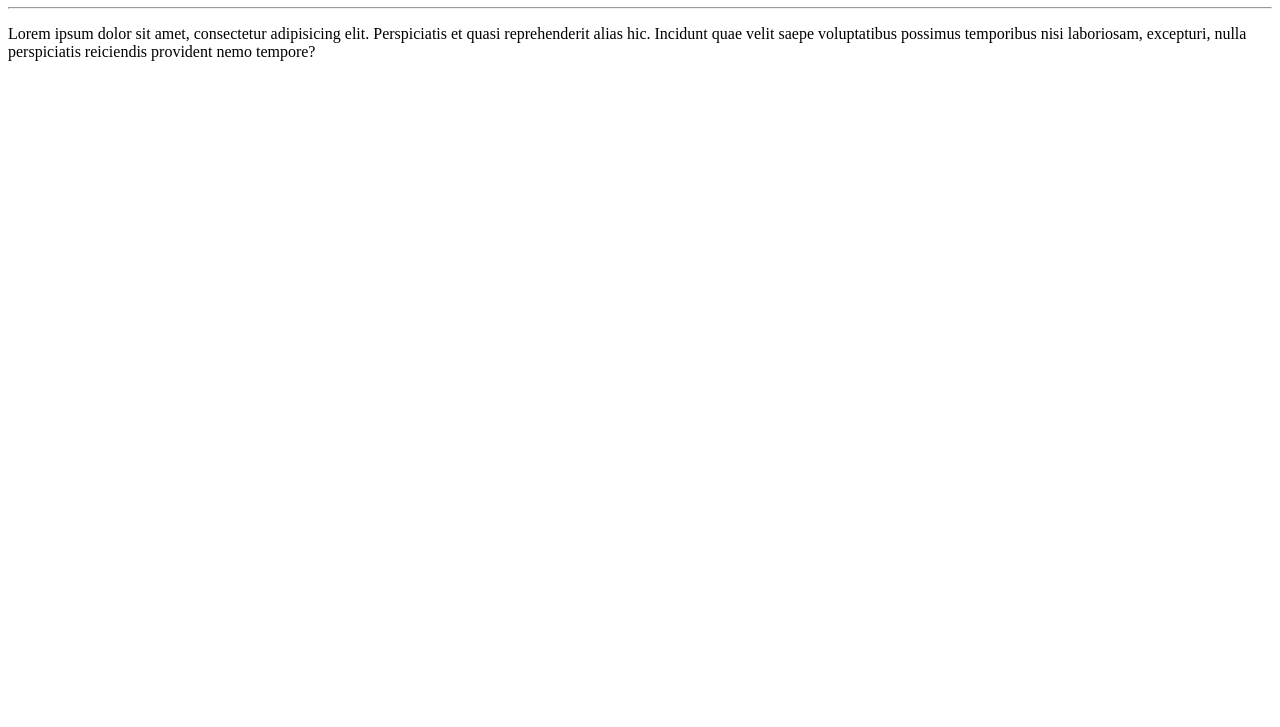
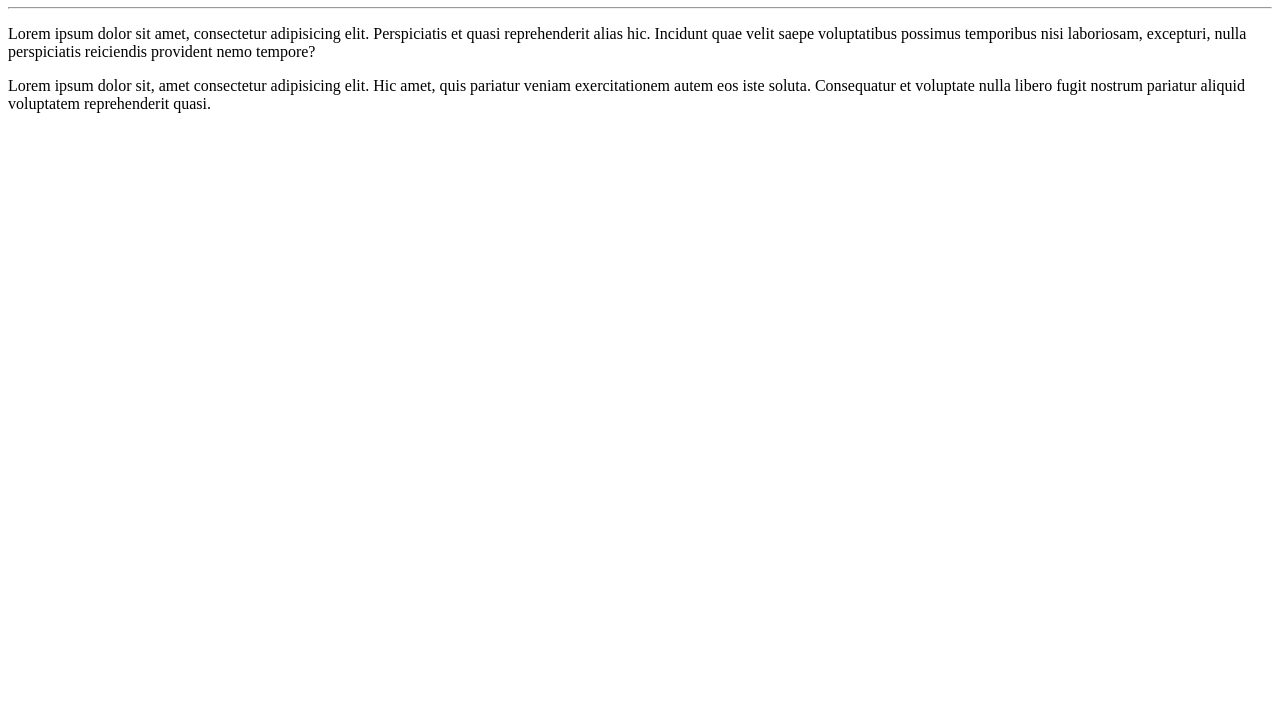
Before and after one commit to pedrim775/Ola-Mundo, a plain HTML site: page site-exemplo/index.html in a window 1280 px wide. Shown: the part 73-800 px from the top of the page. Drawn offline with Linux system fonts and the light colour scheme.

Commit message:
adicionei um paragrafo

```diff
--- a/site-exemplo/index.html
+++ b/site-exemplo/index.html
@@ -10,5 +10,6 @@
     <h1>Olá, Mundo</h1>
     <hr>
     <p>Lorem ipsum dolor sit amet, consectetur adipisicing elit. Perspiciatis et quasi reprehenderit alias hic. Incidunt quae velit saepe voluptatibus possimus temporibus nisi laboriosam, excepturi, nulla perspiciatis reiciendis provident nemo tempore?</p>
+    <p>Lorem ipsum dolor sit, amet consectetur adipisicing elit. Hic amet, quis pariatur veniam exercitationem autem eos iste soluta. Consequatur et voluptate nulla libero fugit nostrum pariatur aliquid voluptatem reprehenderit quasi.</p>
 </body>
 </html>
```
